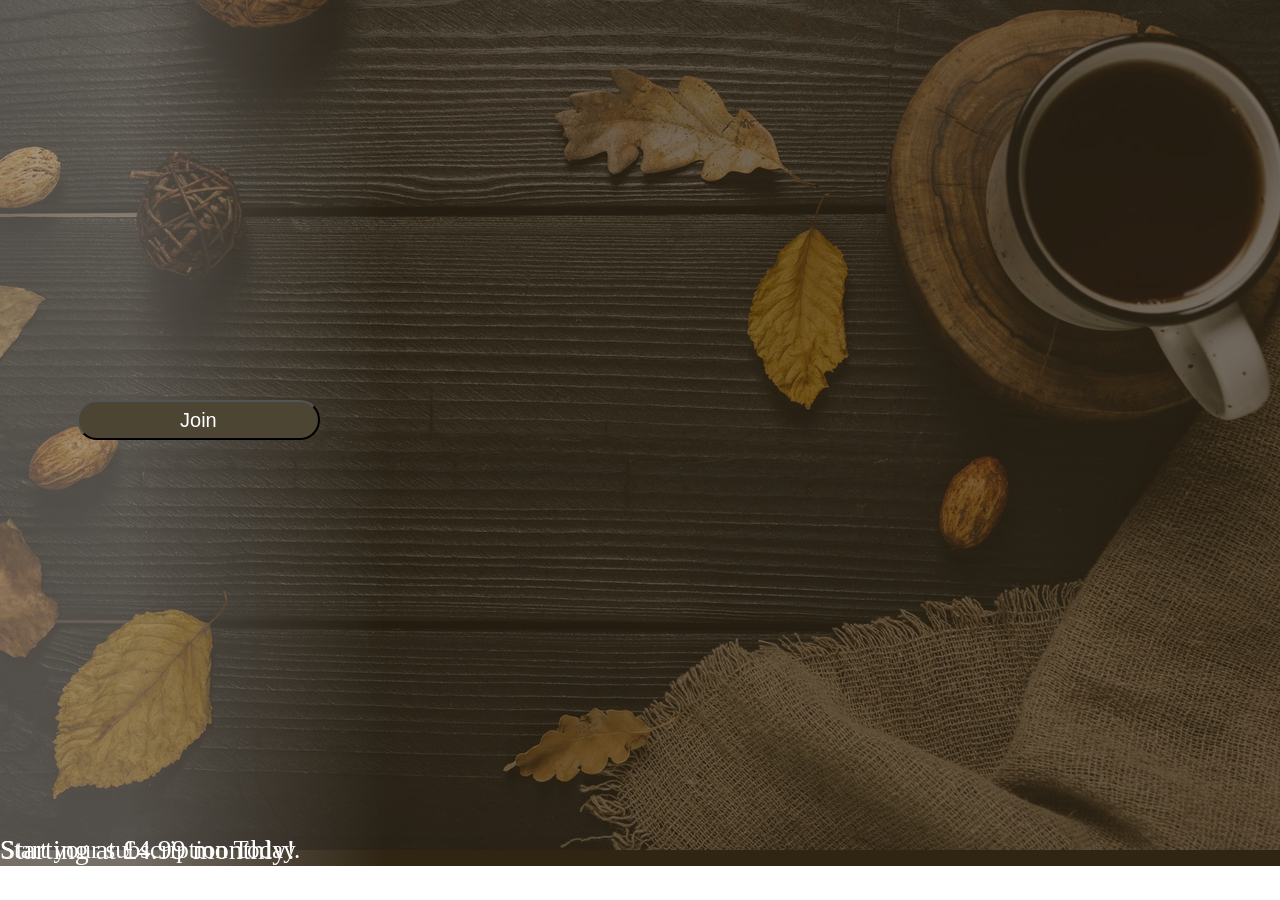
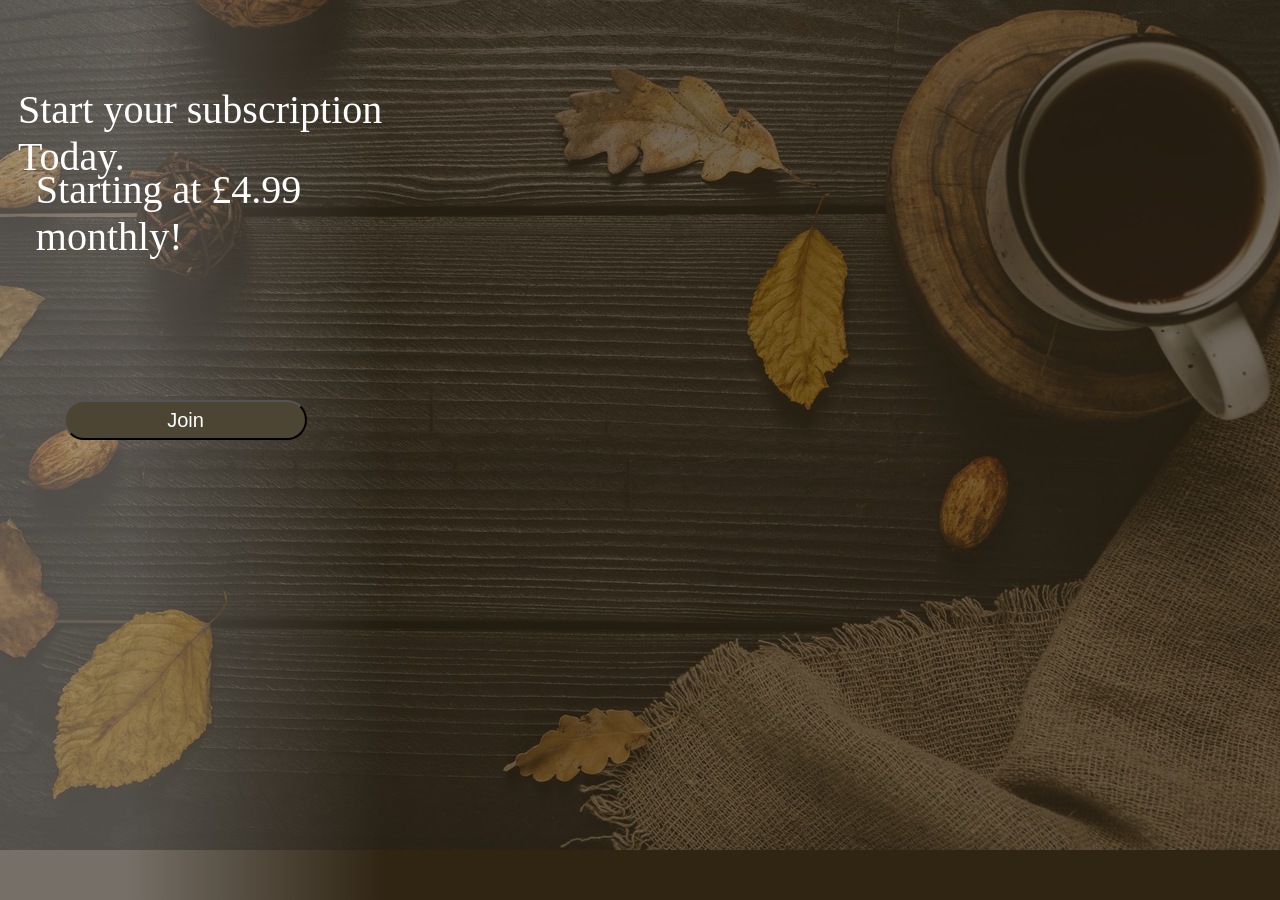
Before and after one commit to MohammedUsman-hub/coffee-subscription-landing-page, a React (Create React App) app in the folder coffee-sub/: page / in a window 1280 px wide. Before the commit the page ends 866 px from the top, so only its background shows below. Built offline with nearby package versions, Linux system fonts and the light colour scheme.

Commit message:
fixed txt, logo and nav bar

```diff
--- a/coffee-sub/src/index.css
+++ b/coffee-sub/src/index.css
@@ -97,7 +97,7 @@ html, body{
   font-size: 20px;
   position: absolute;
   top: 50%;
-  left: 6%;
+  left: 5%;
 }
 #join-btn:hover{
   cursor: pointer;
@@ -113,20 +113,25 @@ html, body{
   align-items: center;
   width: 35%;
   position: relative;
-  top: 0px;
+  top: 50px;
 
 }
 #txt-1{ /* start your sub */
   color:white;
-  font-size: 25px;
+  font-size: 40px;
+  width: 100%;
   display: flex;
   margin: auto;
   position: absolute;
+  bottom: 45pc;
+  left: 4%;
 }
 #txt-2{ /* £4.99 monthly */
   color: white;
-  font-size: 28px;
+  font-size: 40px;
   display: flex;
   margin: auto;
   position: absolute;
+  bottom: 40pc;
+  left: 8%;
 }
```
